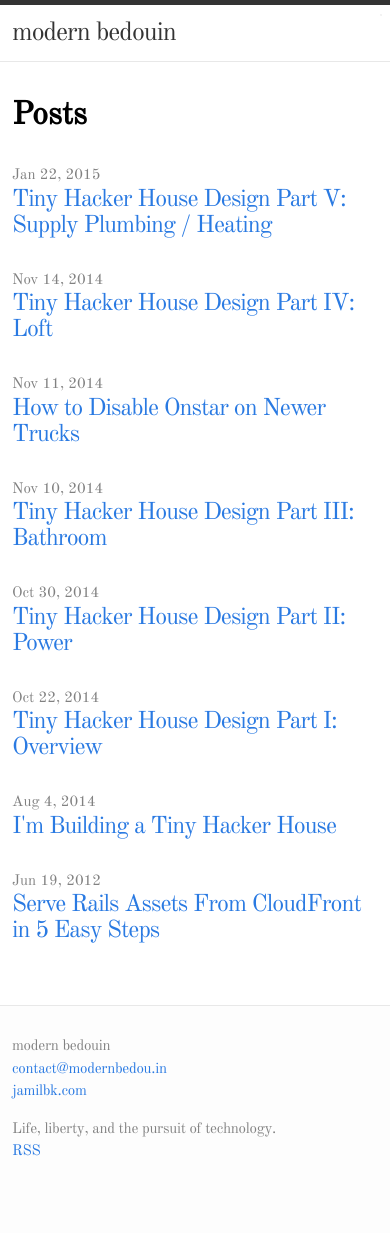
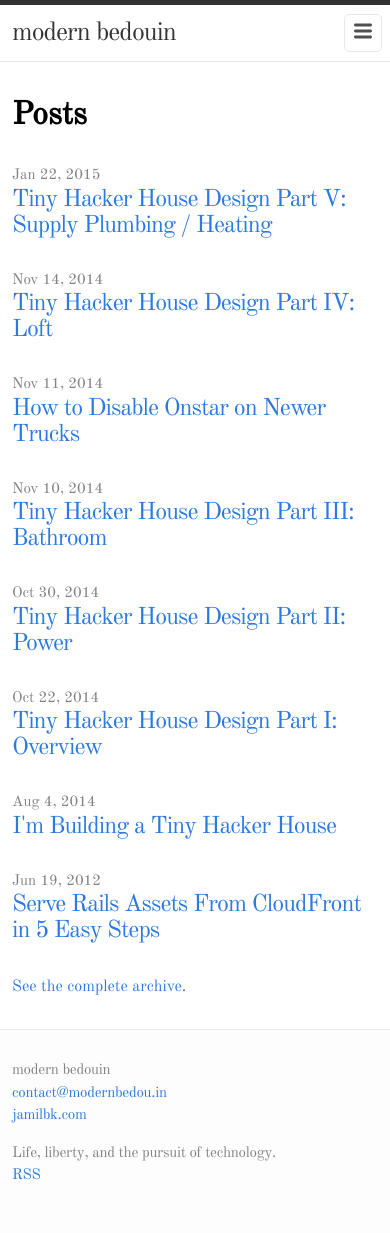
Before and after one commit to jamilbk/modernbedou.in, a Jekyll site: the page built from index.html, in a window 390 px wide. Built offline with Jekyll 4.4.1, drawn with Linux system fonts in a browser that asks for light colours; before the commit the page ends 1209 px from its top, so only the background shows below that.

Commit message:
small tweaks, bring the responsive nav back

```diff
--- a/_posts/2015-01-22-tiny-hacker-house-design-part-v-plumbing-heating.markdown
+++ b/_posts/2015-01-22-tiny-hacker-house-design-part-v-plumbing-heating.markdown
@@ -15,6 +15,8 @@ system from scratch (and likely still get it wrong), please just hire a
 professional. I'm only offering here the resources I've found helpful in the
 hopes it'll be helpful for other DIY'ers. I certainly wish I had more examples
 available to study as I dove into this adventure.)
+
+<!-- break -->
 
 Since the tiny hacker house will be heated via a closed-loop in-floor radiant
 heat system, the plumbing is a bit more complicated than your typical tiny
--- a/css/main.css
+++ b/css/main.css
@@ -379,17 +379,17 @@ ul.prev-next-links {
     border: 1px solid #e8e8e8;
   }
 
-  /* .site-nav .menu-icon { */
-  /*   display: block; */
-  /*   font-size: 24px; */
-  /*   color: #505050; */
-  /*   float: right; */
-  /*   width: 36px; */
-  /*   text-align: center; */
-  /*   line-height: 36px; */
-  /* } */
+  .site-nav .menu-icon {
+    display: block;
+    font-size: 24px;
+    color: #505050;
+    float: right;
+    width: 36px;
+    text-align: center;
+    line-height: 36px;
+  }
 
-  /* .site-nav .menu-icon svg { width: 18px; height: 16px; } */
+  .site-nav .menu-icon svg { width: 18px; height: 16px; }
 
   .site-nav .trigger {
     clear: both;
--- a/index.html
+++ b/index.html
@@ -7,11 +7,13 @@ layout: default
   <h1>Posts</h1>
 
   <ul class="posts">
-    {% for post in site.posts %}
+    {% for post in site.posts limit:10 %}
       <li>
         <span class="post-date">{{ post.date | date: "%b %-d, %Y" }}</span>
         <a class="post-link" href="{{ post.url | prepend: site.baseurl }}">{{ post.title }}</a>
       </li>
     {% endfor %}
   </ul>
+
+  <a href="/posts/">See the complete archive.</a>
 </div>
--- a/posts/index.html
+++ b/posts/index.html
@@ -5,7 +5,7 @@ title: posts
 
 <div class="home">
 
-  <h1>Posts</h1>
+  <h1>All Posts</h1>
 
   <ul class="posts">
     {% for post in site.posts %}
```
